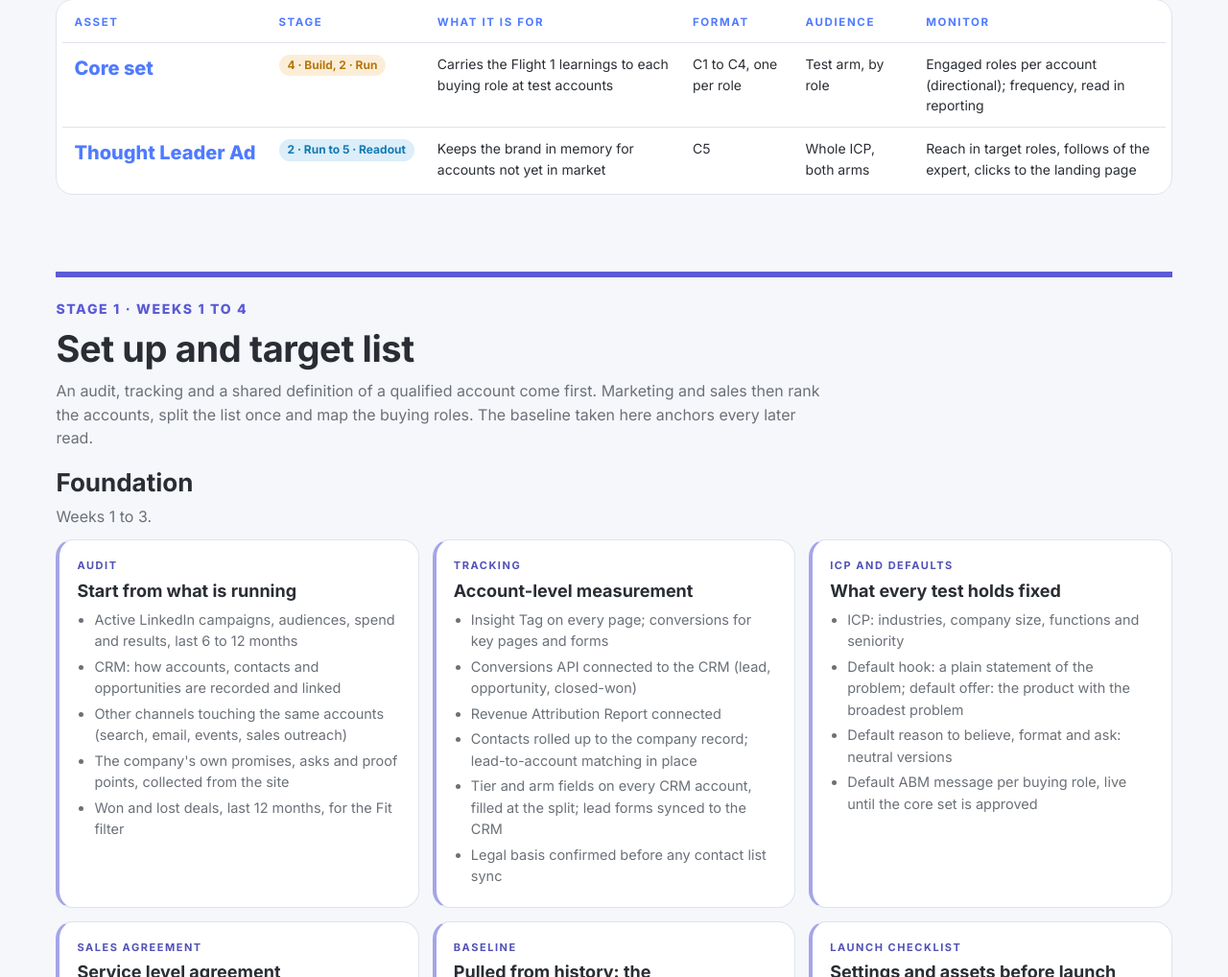
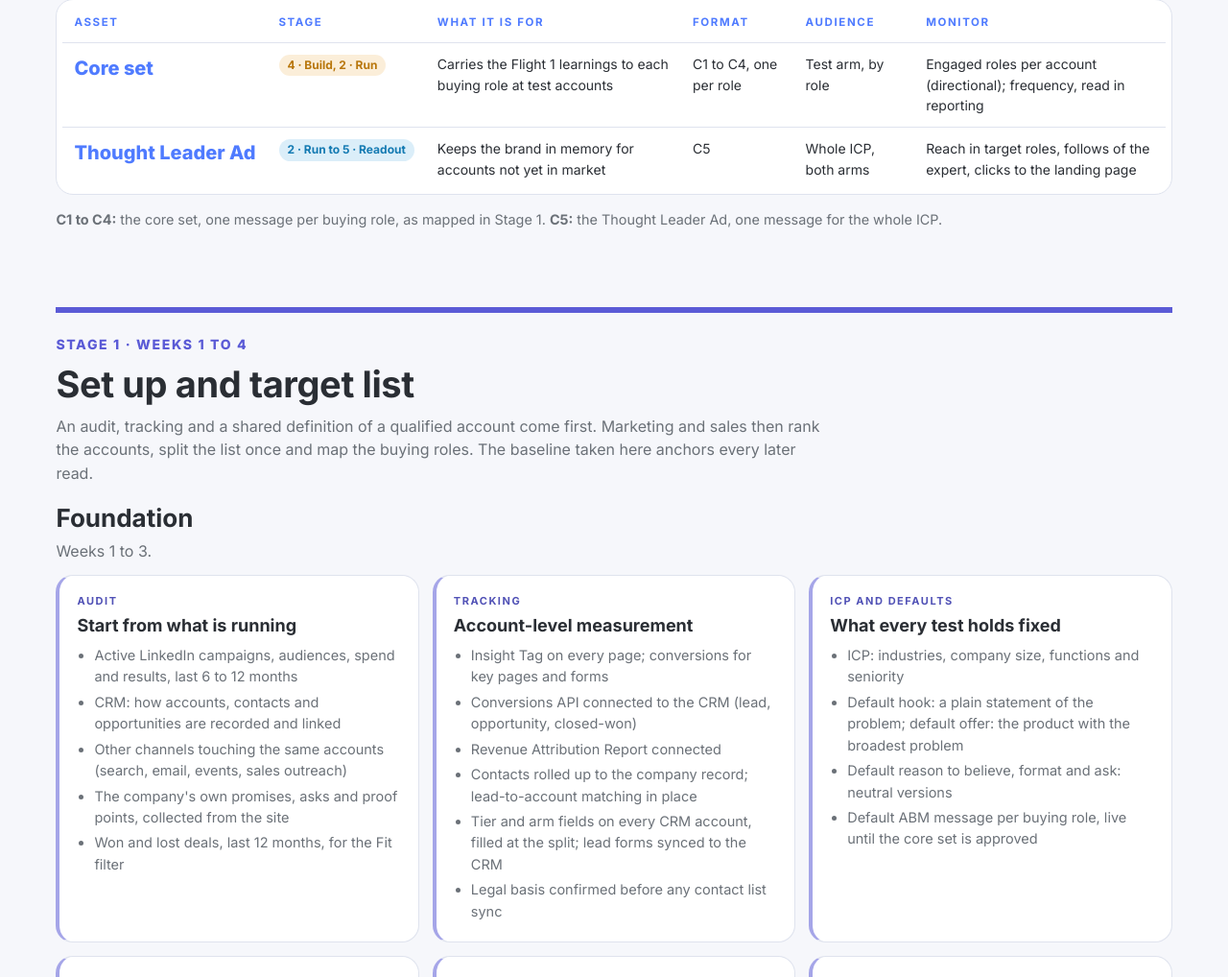
Before and after one commit to robertacunha/linkedinabmlab, a plain HTML site: page index.html in a window 1280 px wide. Shown: the part 2175-3193 px from the top of the page at 96% size. Drawn offline with Linux system fonts and the light colour scheme.

Commit message:
Add core set legend under the test map
Co-Authored-By: Claude Opus 5.5 <noreply@anthropic.com>
Claude-Session: https://claude.ai/code/session_018TGBLMy4oV8JXbgUtnuSEC

```diff
--- a/index.html
+++ b/index.html
@@ -350,6 +350,7 @@ nav.jump a:hover{background:var(--b-tint);color:var(--b-main)}
     <thead><tr><th>Asset</th><th>Stage</th><th>What it is for</th><th>Format</th><th>Audience</th><th>Monitor</th></tr></thead>
     <tbody id="runBody"></tbody>
   </table></div></div>
+  <p class="legend" style="margin-top:.9rem;font-size:.9rem;color:var(--muted,#5B6472)"><b>C1 to C4:</b> the core set, one message per buying role, as mapped in Stage 1. <b>C5:</b> the Thought Leader Ad, one message for the whole ICP.</p>
 </section>
 
 <!-- STAGE 1 -->
```
